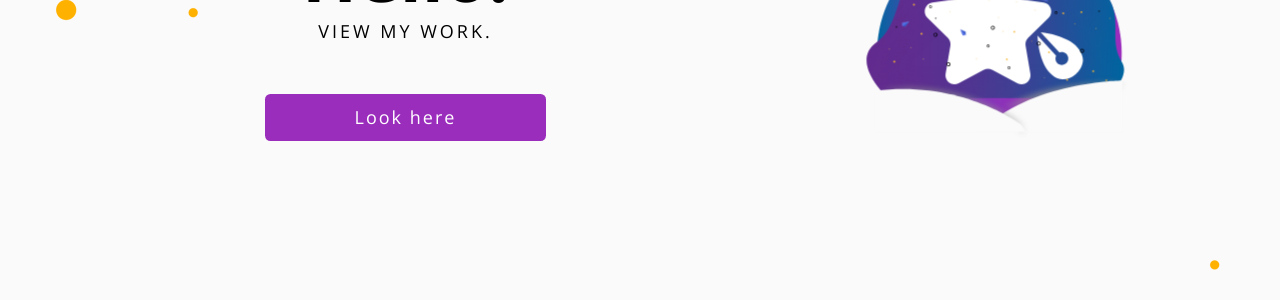
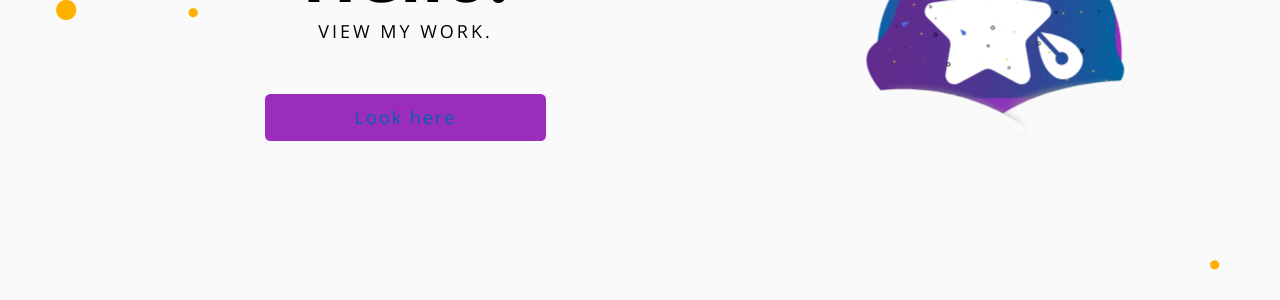
Before and after one commit to LiliyaMilanova/myportfolio, a Jekyll site: the page built from index.html, in a window 1280 px wide. Shown: the part 339-639 px from the top of the page. Built offline with Jekyll 4.4.1, drawn with Linux system fonts in a browser that asks for light colours; nearby versions of some CDN libraries.

Commit message:
Update navigation.css

```diff
--- a/css/navigation.css
+++ b/css/navigation.css
@@ -86,6 +86,11 @@ nav.main li:hover > ul {
     display: none;
 
 }
+
+a:link {
+    color: rgb(0, 102, 160);
+}
+
 /* style for secondary-navbar*/
 
 #secondary-navbar ul {
```
